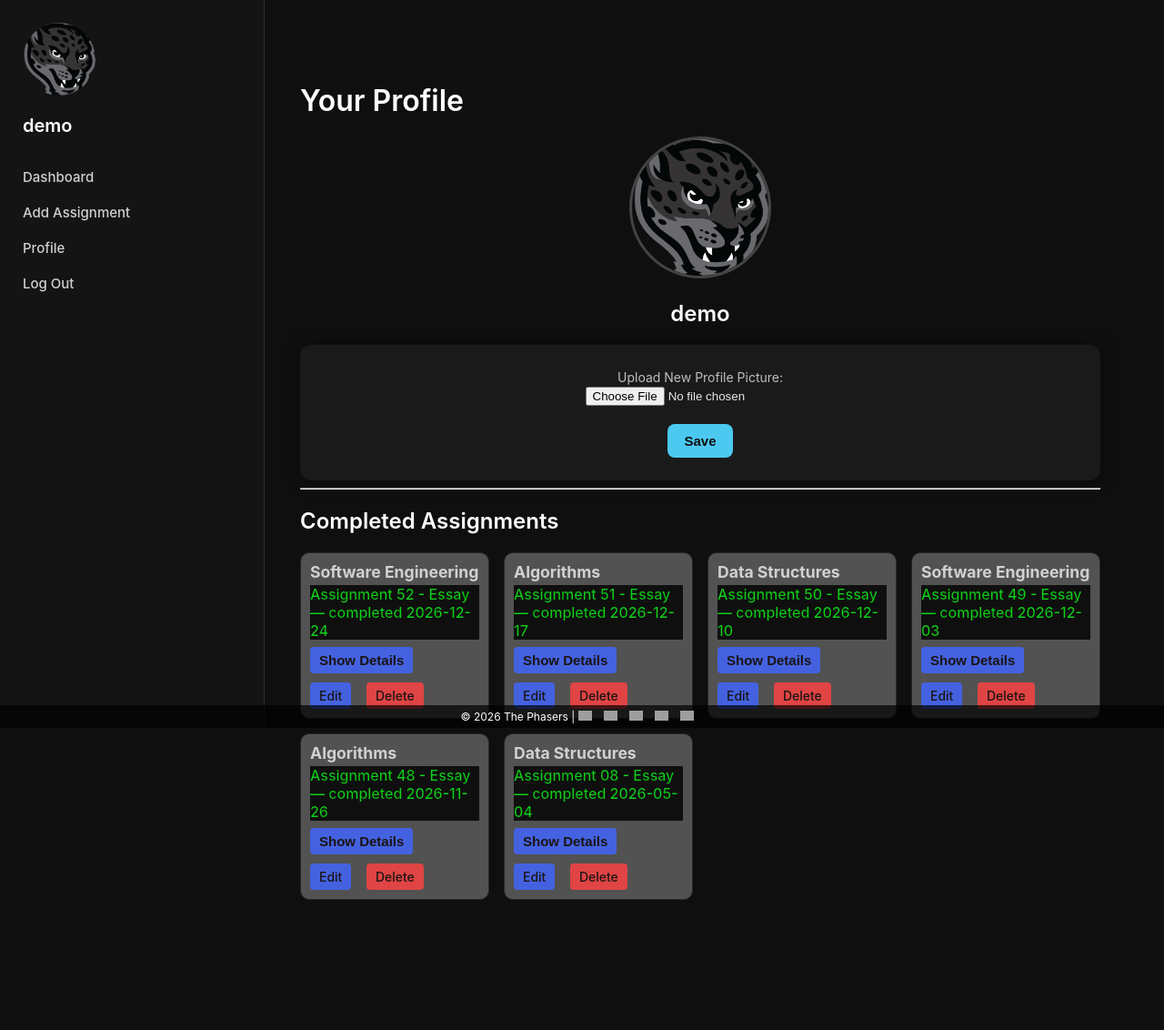
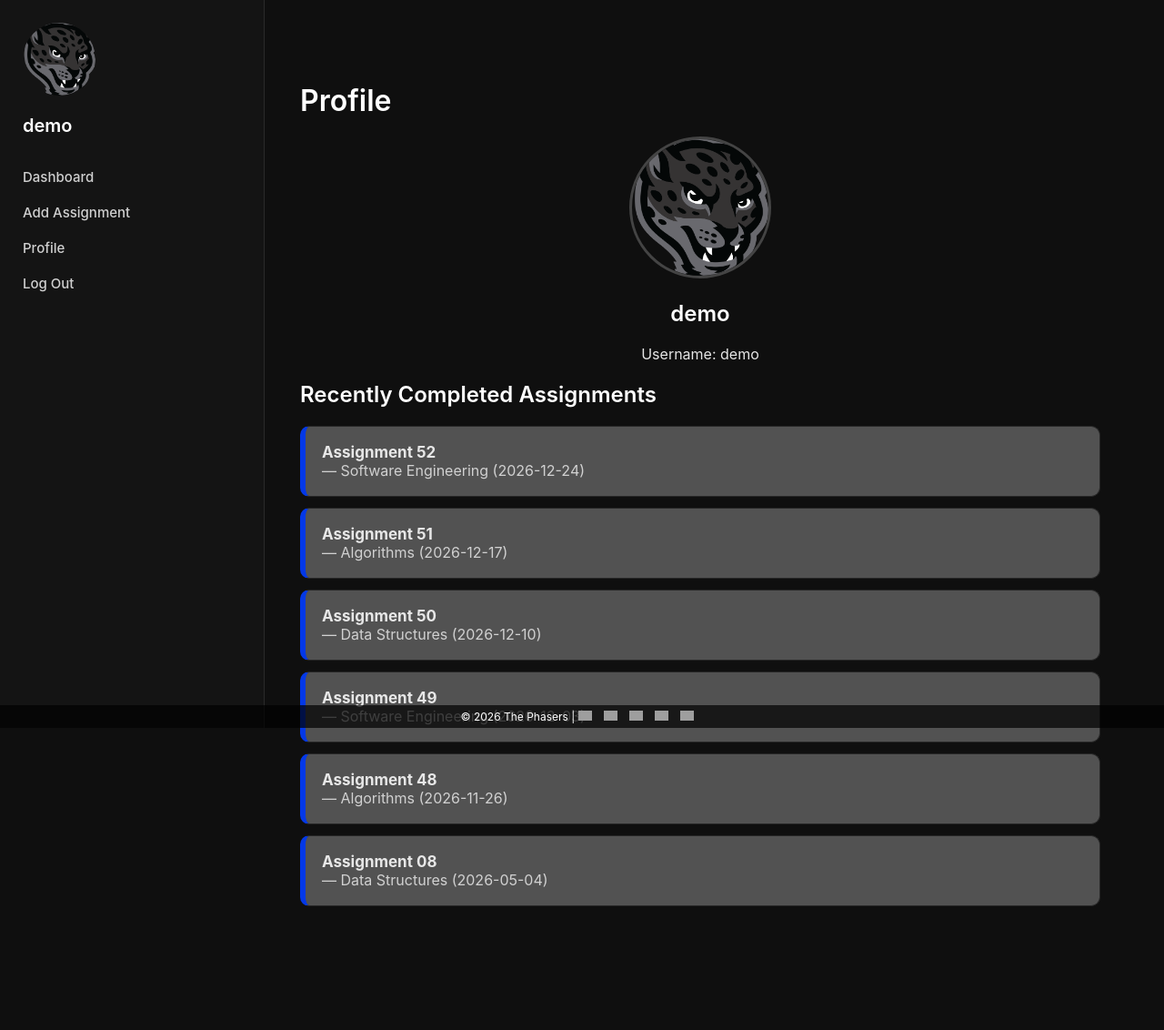
Before and after one commit to OrangeXR/CSCI-4317-SEII-Project, a Flask app: page /profile in a window 1280 px wide. Shown: the whole page at 91% size. Before the commit the page ends 989 px from the top, so only its background shows below. Run offline with Flask 3, Linux system fonts and the light colour scheme; a user stored in the database is signed in; data comes from the database, SQL or seed files in the repository; grey boxes are pictures that could not be loaded.

Commit message:
Update profile.html

```diff
--- a/src/templates/profile.html
+++ b/src/templates/profile.html
@@ -1,94 +1,25 @@
 {% extends "0-base.html" %}
 {% block content %}
+<h1>Profile</h1>
 
-<h1>Your Profile</h1>
 <div class="profile-container">
-
-    <img src="{{ url_for('static', filename='/profile_pics/' ~ user['profile_picture']) }}"
-         class="profile-pic">
-
-    <h2>{{ user['username'] }}</h2>
-
-    <form method="POST" enctype="multipart/form-data">
-        <label>Upload New Profile Picture:</label><br>
-        <input type="file" name="profile_pic" accept="image/*"><br><br>
-        <button type="submit">Save</button>
-    </form>
-
+    {% if user %}
+        <img src="{{ url_for('static', filename='profile_pics/' ~ user['profile_picture']) }}"
+             class="profile-pic">
+        <h2>{{ user['name'] }}</h2>
+        <p>Username: {{ user['username'] }}</p>
+    {% endif %}
 </div>
 
-<hr>
+<h2>Recently Completed Assignments</h2>
+<ul>
+    {% for a in done_assignments %}
+        <li class="done">
+            <strong>{{ a['name'] }}</strong> — {{ a['class_name'] }} ({{ a['due_date'] }})
+        </li>
 
-<h2>Completed Assignments</h2>
-
-<section class="assignment-grid">
-    {% for a in done_assignments %}
-    <div class="assignment-card done">
-
-        <strong>
-            <span class="assignment-text1">{{ a['class_name'] }}</span>
-        </strong>
-
-        <span class="assignment-text2">
-            {{ a['name'] }} - {{ a['category'] }} — completed {{ a['due_date'] }}
-        </span>
-
-        <br>
-        <button class="details-btn" onclick="toggleDetails('{{ a['id'] }}')">
-            Show Details
-        </button>
-
-        <div id="details-{{ a['id'] }}" class="details-box" style="display:none;">
-            <p><strong>Notes:</strong></p>
-            <p>{{ a['notes'] if a['notes'] else "No notes added." }}</p>
-
-            {% if a['file_path'] %}
-                <p><strong>Attached File:</strong></p>
-                <!--
-                # =====================
-                # multiple file uploads
-                # =====================
-                -->
-                {% for path in a['file_path'].split(',') %}
-                    <a href="{{ url_for('static', filename=path) }}" target="_blank">
-                        [Download {{ path.split('/')[-1] }}]
-                    </a>
-                    <a class="delete_file-btn" href="{{ url_for('remove_file', assignment_id=a['id'], file_path=path, next=request.path) }}">
-                        Remove File
-                    </a>
-                    <br>
-                {% endfor %}
-
-            {% else %}
-                <p><em>No file uploaded.</em></p>
-            {% endif %}
-        </div>
-
-        <!--
-        # =======================================
-        # EDIT / DELETE / MARK DONE BUTTONS BELOW
-        # =======================================
-        -->
-        <div class="assignment-links">
-            <a class="edit-btn" href="{{ url_for('edit', assignment_id=a['id']) }}">Edit</a>
-            <a class="delete-btn" href="{{ url_for('delete', assignment_id=a['id'], next=request.path) }}">Delete</a>
-
-
-        </div>
-
-    </div>
+    {% else %}
+        <p>No completed assignments yet.</p>
     {% endfor %}
-</section>
-
-
-
-<script>
-function toggleDetails(id) {
-    const box = document.getElementById("details-" + id);
-    box.style.display = (box.style.display === "none") ? "block" : "none";
-}
-</script>
-
-
-
+</ul>
 {% endblock %}
```
